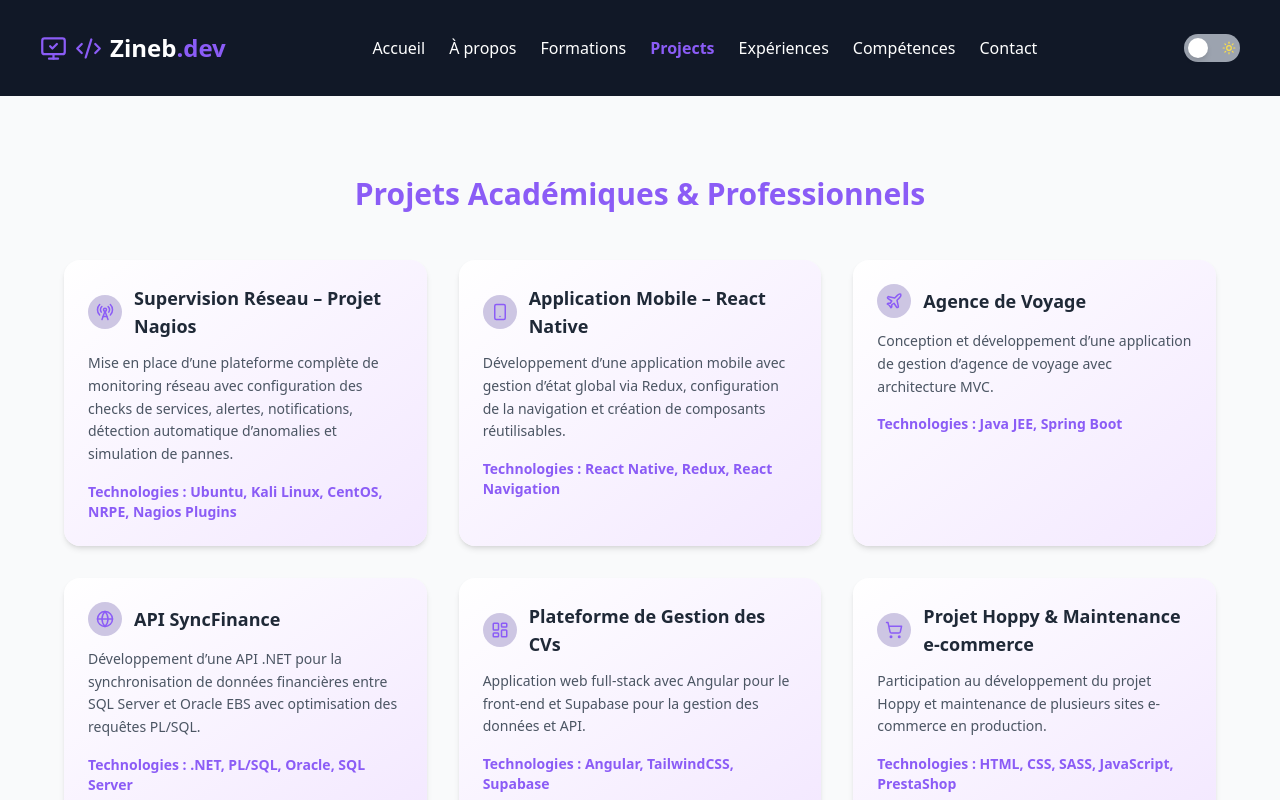
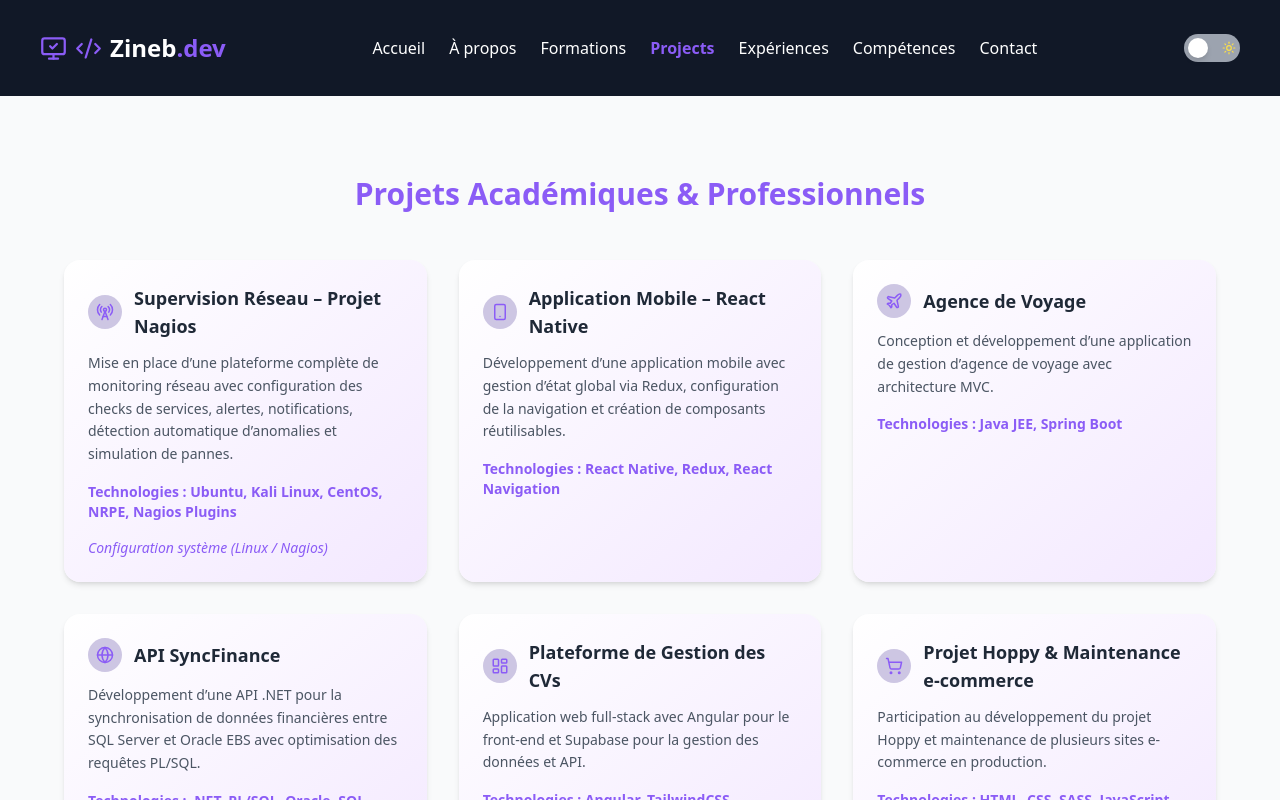
Before and after one commit to TaibiZineb/mon-portfolio, a React (Vite) app: page /projects in a window 1280 px wide. Shown: the top 800 px of the page. Built offline with nearby package versions, Linux system fonts and the light colour scheme.

Commit message:
Ajout des liens GitHub dans les projets

```diff
--- a/src/pages/Experience.jsx
+++ b/src/pages/Experience.jsx
@@ -30,7 +30,7 @@ export default function Experience() {
       techno: ".NET, PL/SQL, Oracle"
     },
     {
-      titre: "Stage PFC – Développement Web Full Stack",
+      titre: "Stage PFC (Projet fin de Cycle)– Développement Web Full Stack",
 
       entreprise: "Adservio – Casablanca",
       date: "Avr. 2023 – Sept. 2023",
--- a/src/pages/Projects.jsx
+++ b/src/pages/Projects.jsx
@@ -11,7 +11,8 @@
       ),
       description:
         "Mise en place d’une plateforme complète de monitoring réseau avec configuration des checks de services, alertes, notifications, détection automatique d’anomalies et simulation de pannes.",
-      techno: "Ubuntu, Kali Linux, CentOS, NRPE, Nagios Plugins"
+      techno: "Ubuntu, Kali Linux, CentOS, NRPE, Nagios Plugins",
+       type: "Configuration système (Linux / Nagios)"
     },
     {
       titre: (
@@ -38,8 +39,6 @@
     },
     {
       titre: (
-
-
      <div className="flex items-center gap-3 font-semibold">
           <div className="bg-[var(--violet-light)] dark:bg-[var(--accent-light)]  p-2 rounded-full"><Globe size={18} className="text-[var(--accent)]" /></div>
           API SyncFinance
@@ -47,7 +46,8 @@
       ),
       description:
         "Développement d’une API .NET pour la synchronisation de données financières entre SQL Server et Oracle EBS avec optimisation des requêtes PL/SQL.",
-      techno: ".NET, PL/SQL, Oracle, SQL Server"
+      techno: ".NET, PL/SQL, Oracle, SQL Server",
+      github: "https://github.com/TaibiZineb/APISync",
     },
     {
       titre: (
@@ -59,7 +59,8 @@
       ),
       description:
         "Application web full-stack avec Angular pour le front-end et Supabase pour la gestion des données et API.",
-      techno: "Angular, TailwindCSS, Supabase"
+      techno: "Angular, TailwindCSS, Supabase",
+      github: "https://github.com/TaibiZineb/projet_stage"
     },
     {
       titre: (
@@ -84,7 +85,9 @@
       ),
       description:
         "Création d’un portfolio moderne pour présenter mes projets, compétences et expériences.",
-      techno: "React, TailwindCSS, Vite"
+      techno: "React, TailwindCSS, Vite",
+      github: "https://github.com/TaibiZineb/mon-portfolio",
+
     }
   ];
 
@@ -104,6 +107,14 @@
               <img src={projet.image} alt={projet.titre} className="w-full h-48 object-cover rounded-xl mb-4"/>
             )}
             <p className="mt-4 text-sm font-semibold text-[var(--accent)]"> Technologies : {projet.techno}</p>
+            <div className="mt-4 flex gap-3">
+              {projet.github && (
+                <a href={projet.github}target="_blank" rel="noopener noreferrer" className="px-4 py-2 bg-gray-800 text-white rounded-lg text-sm hover:bg-gray-900 transition"> GitHub</a>
+              )}
+              {projet.type && (
+                <span className=" text-sm italic text-[var(--accent)]"> {projet.type}</span>
+              )}
+            </div>
           </div>
         ))}
       </div>
```
